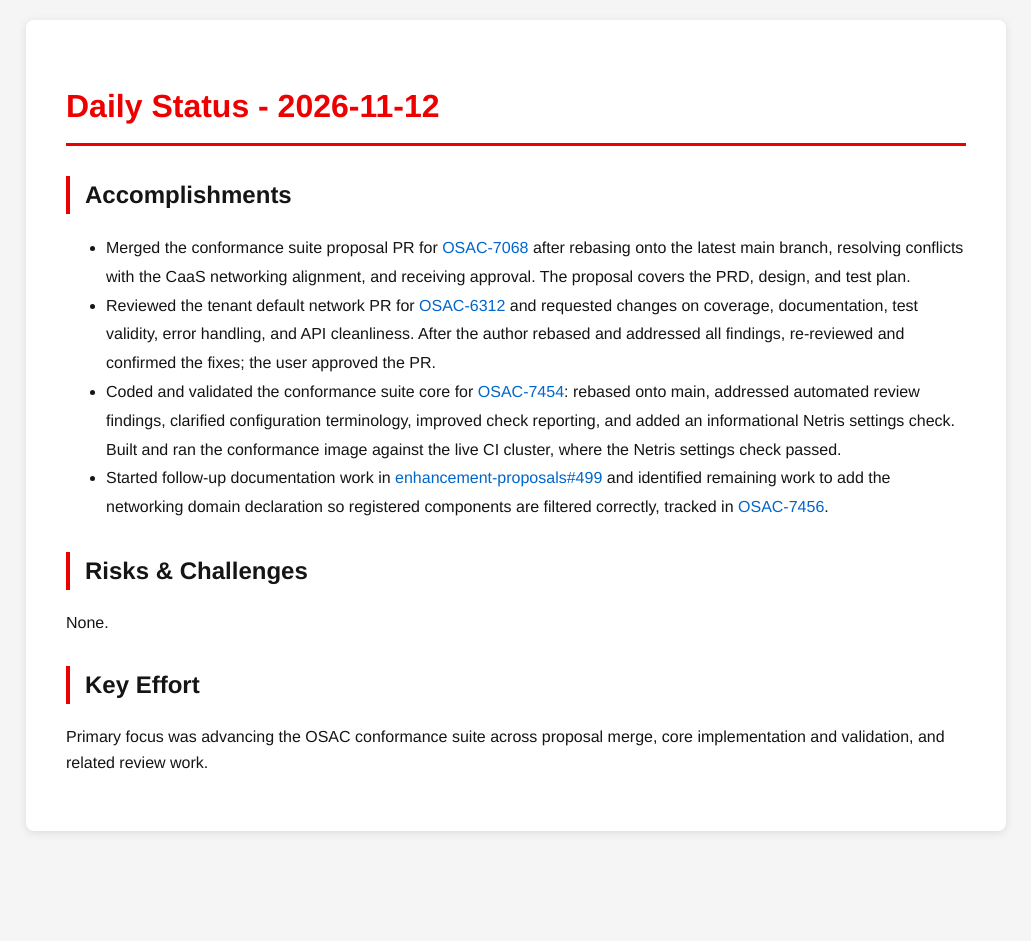
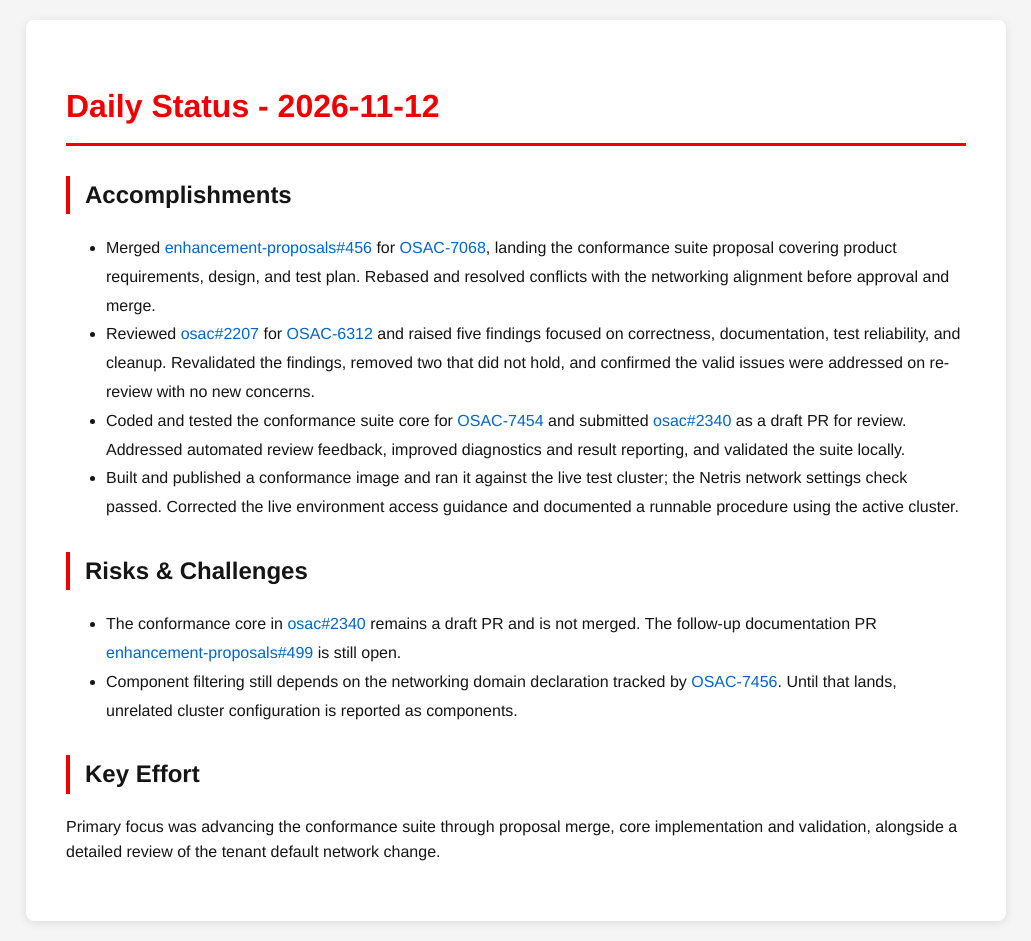
Before and after one commit to tzvatot/daily-status, a Jekyll site: the page built from 2026-11-12.md, in a window 1280 px wide. Shown: the whole page, without its empty margins (124-1155 px from the left). Built offline with Jekyll 4.4.1, drawn with Linux system fonts in a browser that asks for light colours; before the commit the page ends 900 px from its top, so only the background shows below that.

Commit message:
Daily status update - 2026-11-12

```diff
--- a/2026-11-12.md
+++ b/2026-11-12.md
@@ -7,13 +7,14 @@ date: 2026-11-12
 # Daily Status - 2026-11-12
 
 ## Accomplishments
-- Merged the conformance suite proposal PR for [OSAC-7068](https://redhat.atlassian.net/browse/OSAC-7068) after rebasing onto the latest main branch, resolving conflicts with the CaaS networking alignment, and receiving approval. The proposal covers the PRD, design, and test plan.
-- Reviewed the tenant default network PR for [OSAC-6312](https://redhat.atlassian.net/browse/OSAC-6312) and requested changes on coverage, documentation, test validity, error handling, and API cleanliness. After the author rebased and addressed all findings, re-reviewed and confirmed the fixes; the user approved the PR.
-- Coded and validated the conformance suite core for [OSAC-7454](https://redhat.atlassian.net/browse/OSAC-7454): rebased onto main, addressed automated review findings, clarified configuration terminology, improved check reporting, and added an informational Netris settings check. Built and ran the conformance image against the live CI cluster, where the Netris settings check passed.
-- Started follow-up documentation work in [enhancement-proposals#499](https://github.com/osac-project/enhancement-proposals/pull/499) and identified remaining work to add the networking domain declaration so registered components are filtered correctly, tracked in [OSAC-7456](https://redhat.atlassian.net/browse/OSAC-7456).
+- Merged [enhancement-proposals#456](https://github.com/osac-project/enhancement-proposals/pull/456) for [OSAC-7068](https://redhat.atlassian.net/browse/OSAC-7068), landing the conformance suite proposal covering product requirements, design, and test plan. Rebased and resolved conflicts with the networking alignment before approval and merge.
+- Reviewed [osac#2207](https://github.com/osac-project/osac/pull/2207) for [OSAC-6312](https://redhat.atlassian.net/browse/OSAC-6312) and raised five findings focused on correctness, documentation, test reliability, and cleanup. Revalidated the findings, removed two that did not hold, and confirmed the valid issues were addressed on re-review with no new concerns.
+- Coded and tested the conformance suite core for [OSAC-7454](https://redhat.atlassian.net/browse/OSAC-7454) and submitted [osac#2340](https://github.com/osac-project/osac/pull/2340) as a draft PR for review. Addressed automated review feedback, improved diagnostics and result reporting, and validated the suite locally.
+- Built and published a conformance image and ran it against the live test cluster; the Netris network settings check passed. Corrected the live environment access guidance and documented a runnable procedure using the active cluster.
 
 ## Risks & Challenges
-None.
+- The conformance core in [osac#2340](https://github.com/osac-project/osac/pull/2340) remains a draft PR and is not merged. The follow-up documentation PR [enhancement-proposals#499](https://github.com/osac-project/enhancement-proposals/pull/499) is still open.
+- Component filtering still depends on the networking domain declaration tracked by [OSAC-7456](https://redhat.atlassian.net/browse/OSAC-7456). Until that lands, unrelated cluster configuration is reported as components.
 
 ## Key Effort
-Primary focus was advancing the OSAC conformance suite across proposal merge, core implementation and validation, and related review work.
+Primary focus was advancing the conformance suite through proposal merge, core implementation and validation, alongside a detailed review of the tenant default network change.
```
